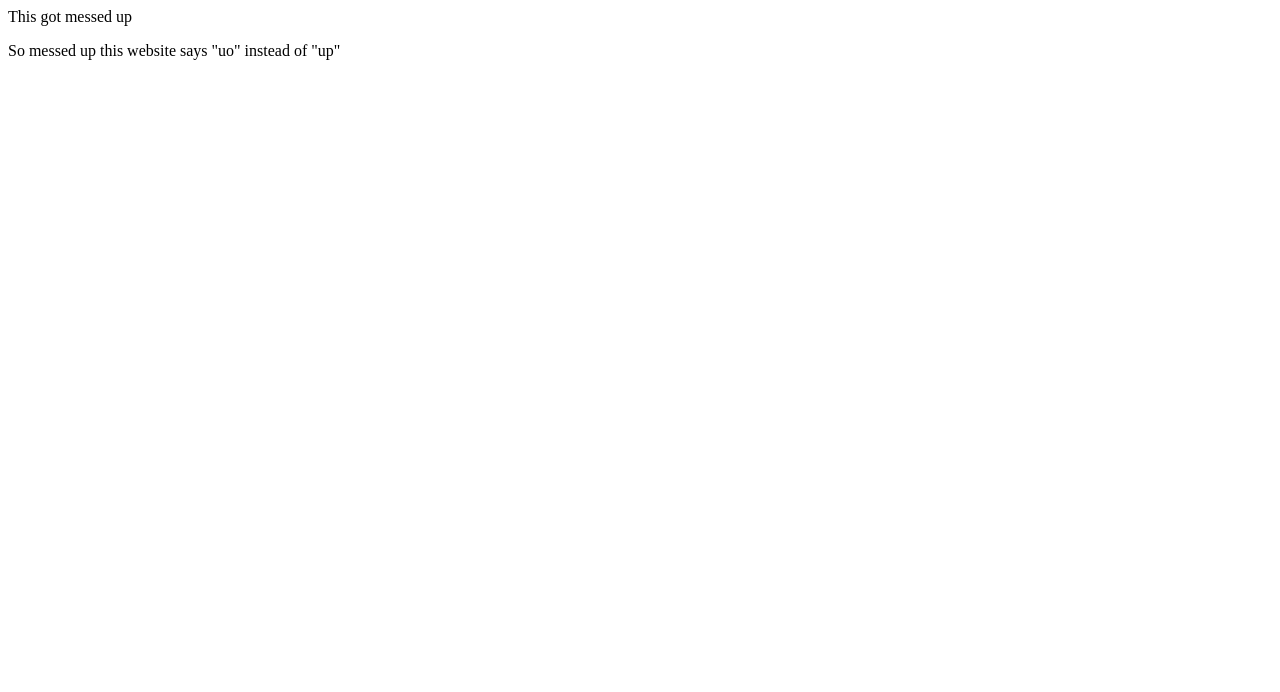
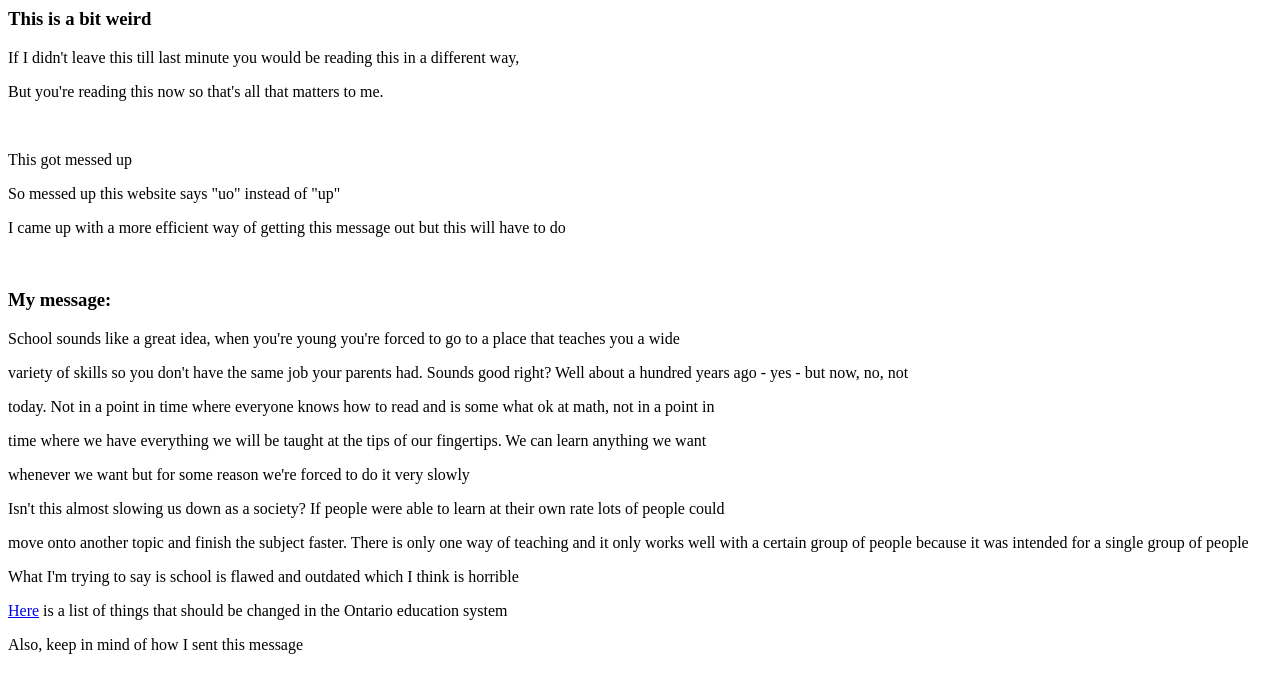
Before and after one commit to ThisgotMesseduo/ThisgotMesseduo.github.io, a plain HTML site: page index.html in a window 1280 px wide. Drawn offline with Linux system fonts and the light colour scheme.

Commit message:
Update index.html

```diff
--- a/index.html
+++ b/index.html
@@ -1,11 +1,32 @@
 <html>
-    <head>
-    <title>This got messed up</title>
-    </head>
+<head>
+<title>This got messed up</title>
+</head>
 </html>
 
 <body>
-    <p>This got messed up</p>
-    <p>So messed up this website says "uo" instead of "up"</p>
+<h3>This is a bit weird</h3>
+
+<p>If I didn't leave this till last minute you would be reading this in a different way,</p>
+<p>But you're reading this now so that's all that matters to me.</p>
+<br>
+
+<p>This got messed up</p>
+<p>So messed up this website says "uo" instead of "up"</p>
+<p>I came up with a more efficient way of getting this message out but this will have to do</p>
+<br>
+
+<h3>My message:</h3>
+<p>School sounds like a great idea, when you're young you're forced to go to a place that teaches you a wide</p>
+<p>variety of skills so you don't have the same job your parents had. Sounds good right? Well about a hundred years ago - yes - but now, no, not</p>
+<p>today. Not in a point in time where everyone knows how to read and is some what ok at math, not in a point in</p>
+<p>time where we have everything we will be taught at the tips of our fingertips. We can learn anything we want</p>
+<p>whenever we want but for some reason we're forced to do it very slowly</p>
+<p>Isn't this almost slowing us down as a society? If people were able to learn at their own rate lots of people could</p>
+<p>move onto another topic and finish the subject faster. There is only one way of teaching and it only works well with a certain group of people because it was intended for a single group of people</p>
+<p>What I'm trying to say is school is flawed and outdated which I think is horrible</p>
+
+<p><a href="changes.html">Here</a> is a list of things that should be changed in the Ontario education system</p>
+<p>Also, keep in mind of how I sent this message</p>
 </body>
 </html>
```
